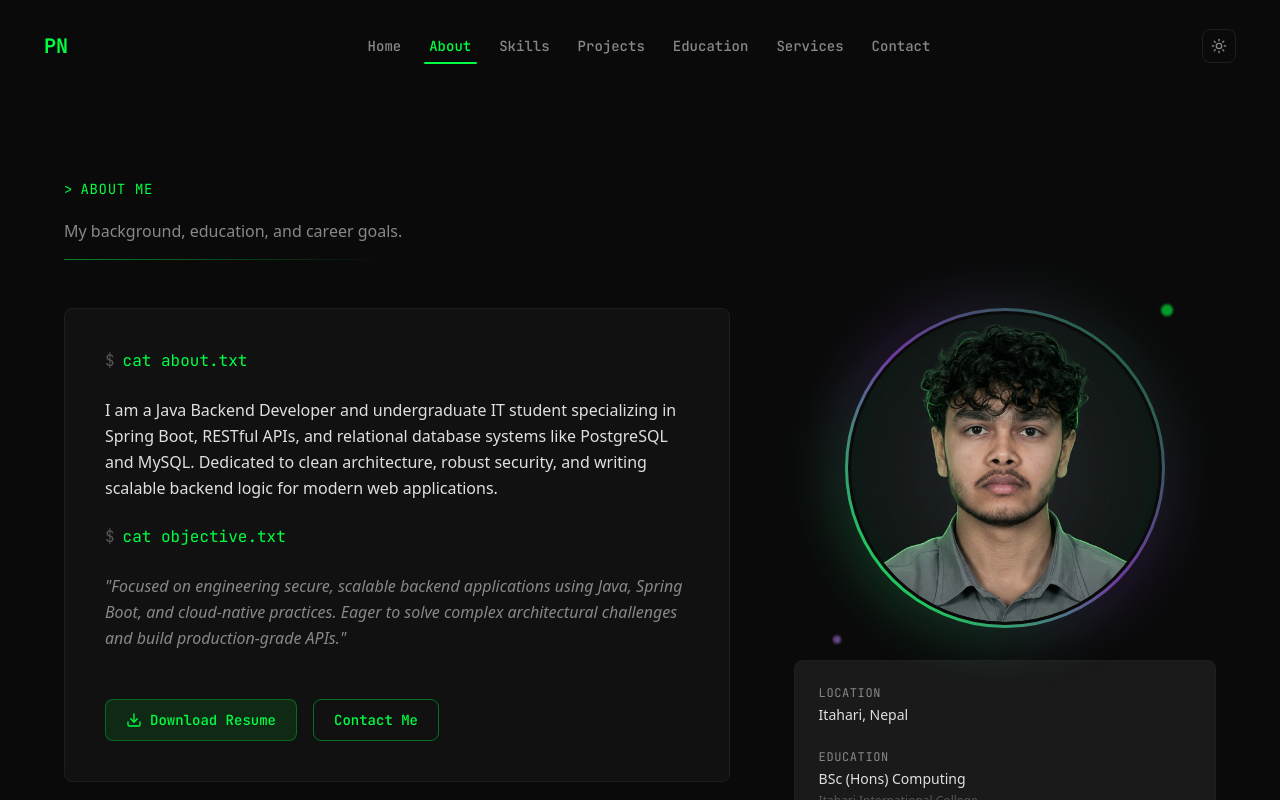
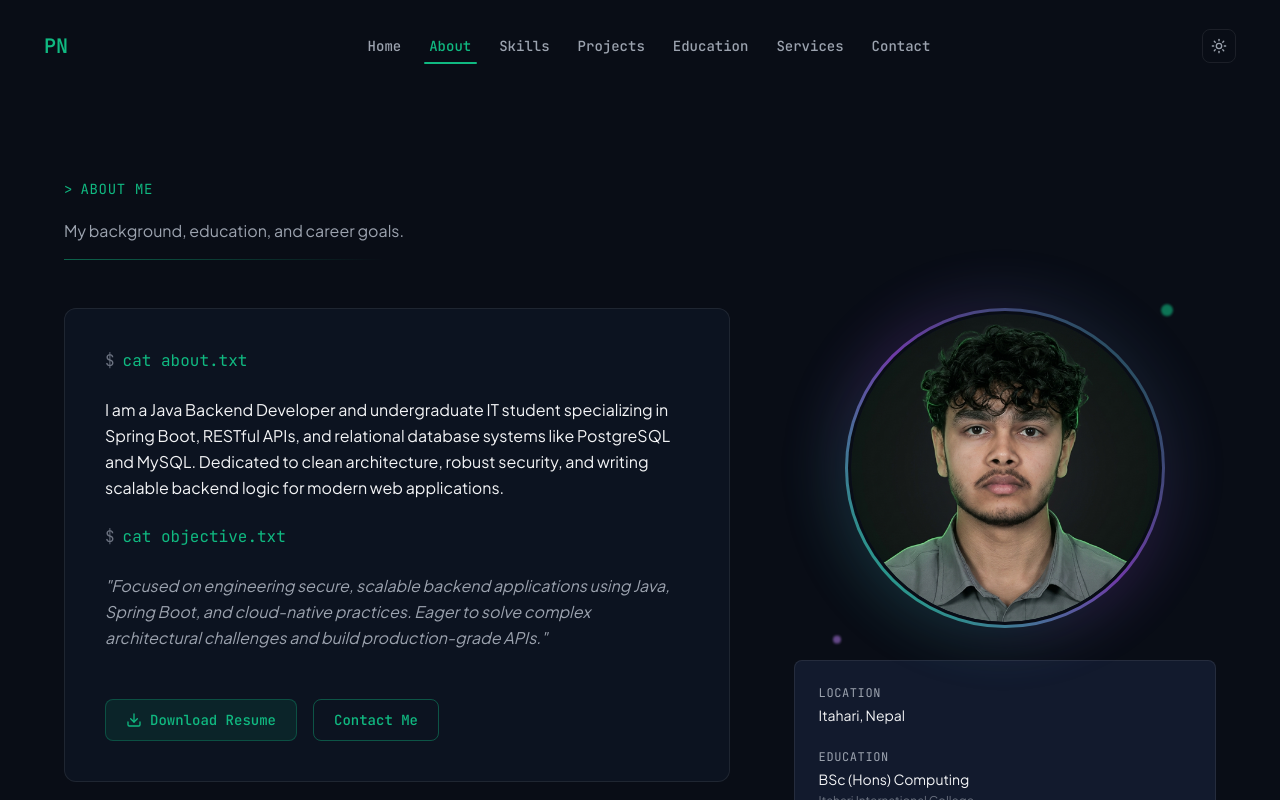
Before and after one commit to pra-neupane01/pralad-portfolio, a React (Vite) app in the folder portfolio-frontend/: page /about in a window 1280 px wide. Shown: the top 800 px of the page. Built offline with nearby package versions, Linux system fonts and the light colour scheme.

Commit message:
style: configure obsidian dark theme, fonts, and custom glowing glass system

```diff
--- a/portfolio-frontend/index.html
+++ b/portfolio-frontend/index.html
@@ -7,20 +7,15 @@
 
     <!-- SEO -->
     <title>Pralad Neupane | Java Backend Developer</title>
-    <meta name="description" content="Portfolio of Pralad Neupane, a Java Backend Developer and undergraduate IT student focused on Spring Boot, REST APIs, databases, and modern web technologies." />
+    <meta name="description" content="Portfolio of Pralad Neupane, a Java Backend Developer focusing on Spring Boot, REST APIs, databases, and clean scalable architecture." />
     <meta name="keywords" content="Pralad Neupane, Java Backend Developer, Spring Boot, REST API, PostgreSQL, MySQL, React, Nepal, Itahari, backend developer portfolio" />
     <meta name="author" content="Pralad Neupane" />
-
-    <!-- TODO: Update canonical URL when custom domain (.com.np) is configured -->
-    <!-- <link rel="canonical" href="https://yourdomain.com.np" /> -->
 
     <!-- Open Graph -->
     <meta property="og:title" content="Pralad Neupane | Java Backend Developer" />
     <meta property="og:description" content="Portfolio of Pralad Neupane — Java Backend Developer focused on Spring Boot, REST APIs, databases, and modern web technologies." />
     <meta property="og:image" content="/og-image.png" />
     <meta property="og:type" content="website" />
-    <!-- TODO: Update og:url when custom domain is configured -->
-    <!-- <meta property="og:url" content="https://yourdomain.com.np" /> -->
 
     <!-- Twitter Card -->
     <meta name="twitter:card" content="summary_large_image" />
@@ -31,9 +26,9 @@
     <!-- Preconnect for Google Fonts -->
     <link rel="preconnect" href="https://fonts.googleapis.com" />
     <link rel="preconnect" href="https://fonts.gstatic.com" crossorigin />
-    <link href="https://fonts.googleapis.com/css2?family=Inter:wght@300;400;500;600;700&family=JetBrains+Mono:wght@400;500;700&family=Space+Grotesk:wght@400;500;600;700&display=swap" rel="stylesheet" />
+    <link href="https://fonts.googleapis.com/css2?family=Inter:wght@300;400;500;600;700&family=JetBrains+Mono:wght@400;500;600&family=Plus+Jakarta+Sans:wght@400;500;600;700;800&family=Space+Grotesk:wght@400;500;600;700&display=swap" rel="stylesheet" />
   </head>
-  <body>
+  <body class="bg-[#090d16] text-slate-100 antialiased selection:bg-emerald-500/20 selection:text-emerald-300">
     <div id="root"></div>
     <script type="module" src="/src/main.jsx"></script>
   </body>
--- a/portfolio-frontend/src/index.css
+++ b/portfolio-frontend/src/index.css
@@ -1,4 +1,4 @@
-@import url('https://fonts.googleapis.com/css2?family=Inter:wght@300;400;500;600;700&family=JetBrains+Mono:wght@400;500;700&family=Space+Grotesk:wght@400;500;600;700&display=swap');
+@import url('https://fonts.googleapis.com/css2?family=Inter:wght@300;400;500;600;700&family=JetBrains+Mono:wght@400;500;600&family=Plus+Jakarta+Sans:wght@400;500;600;700;800&family=Space+Grotesk:wght@400;500;600;700&display=swap');
 
 @tailwind base;
 @tailwind components;
@@ -6,155 +6,89 @@
 
 /* ========== Base Styles ========== */
 * {
-  @apply antialiased;
+  @apply antialiased box-border;
 }
 
 html {
   scroll-behavior: smooth;
+  background-color: #090d16;
 }
 
-/* Dark mode (default) */
-html.dark {
-  background-color: #0a0a0a;
+body {
+  @apply bg-[#090d16] text-slate-100 font-sans;
+  overflow-x: hidden;
+  min-height: 100vh;
 }
 
-html.dark body {
-  @apply bg-terminal-bg text-terminal-text;
-  overflow-x: hidden;
+/* ========== Grid Ambient Background ========== */
+.grid-bg {
+  background-image:
+    linear-gradient(rgba(255, 255, 255, 0.02) 1px, transparent 1px),
+    linear-gradient(90deg, rgba(255, 255, 255, 0.02) 1px, transparent 1px);
+  background-size: 60px 60px;
 }
 
-/* Light mode */
-html:not(.dark) {
-  background-color: #f5f5f0;
+/* ========== Obsidian Card Styles ========== */
+.terminal-card, .obsidian-card {
+  @apply bg-[#0e1422]/90 backdrop-blur-xl border border-white/[0.08] rounded-xl transition-all duration-300;
 }
 
-html:not(.dark) body {
-  @apply bg-light-bg text-light-text;
-  overflow-x: hidden;
-}
-
-/* ========== Grid Background ========== */
-.grid-bg {
-  background-image:
-    linear-gradient(rgba(0, 255, 65, 0.03) 1px, transparent 1px),
-    linear-gradient(90deg, rgba(0, 255, 65, 0.03) 1px, transparent 1px);
-  background-size: 50px 50px;
-}
-
-html:not(.dark) .grid-bg {
-  background-image:
-    linear-gradient(rgba(0, 100, 30, 0.04) 1px, transparent 1px),
-    linear-gradient(90deg, rgba(0, 100, 30, 0.04) 1px, transparent 1px);
-  background-size: 50px 50px;
-}
-
-/* ========== Terminal Card Styles ========== */
-.terminal-card {
-  @apply bg-terminal-surface border border-terminal-border rounded-lg transition-all duration-300;
-}
-
-.terminal-card:hover {
-  @apply border-terminal-green/30;
-  box-shadow: 0 0 20px rgba(0, 255, 65, 0.05);
-}
-
-html:not(.dark) .terminal-card {
-  @apply bg-light-surface border-light-border;
-}
-
-html:not(.dark) .terminal-card:hover {
-  @apply border-terminal-greenDark/40;
-  box-shadow: 0 4px 20px rgba(0, 0, 0, 0.08);
+.terminal-card:hover, .obsidian-card:hover {
+  @apply border-emerald-500/30 -translate-y-1;
+  box-shadow: 0 10px 30px -10px rgba(16, 185, 129, 0.15);
 }
 
 /* ========== Glass Panel ========== */
 .glass-panel {
-  @apply bg-terminal-surface/80 backdrop-blur-xl border border-terminal-border;
+  @apply bg-[#090d16]/80 backdrop-blur-xl border border-white/[0.08];
 }
 
-html:not(.dark) .glass-panel {
-  @apply bg-light-surface/90 backdrop-blur-xl border-light-border;
-}
-
-/* ========== Green Glow Effect ========== */
+/* ========== Glow Effects ========== */
 .green-glow {
-  box-shadow: 0 0 15px rgba(0, 255, 65, 0.1), 0 0 30px rgba(0, 255, 65, 0.05);
+  box-shadow: 0 0 25px rgba(16, 185, 129, 0.2);
 }
 
 .green-glow-text {
-  text-shadow: 0 0 10px rgba(0, 255, 65, 0.3);
+  text-shadow: 0 0 15px rgba(16, 185, 129, 0.4);
 }
 
 /* ========== Scrollbar ========== */
 ::-webkit-scrollbar {
-  width: 6px;
+  width: 7px;
 }
 
 ::-webkit-scrollbar-track {
-  background: #0a0a0a;
-}
-
-html:not(.dark) ::-webkit-scrollbar-track {
-  background: #f5f5f0;
+  background: #090d16;
 }
 
 ::-webkit-scrollbar-thumb {
-  background: rgba(0, 255, 65, 0.2);
-  border-radius: 3px;
+  background: rgba(255, 255, 255, 0.12);
+  border-radius: 4px;
 }
 
 ::-webkit-scrollbar-thumb:hover {
-  background: rgba(0, 255, 65, 0.4);
-}
-
-html:not(.dark) ::-webkit-scrollbar-thumb {
-  background: rgba(0, 150, 50, 0.3);
+  background: rgba(16, 185, 129, 0.4);
 }
 
 /* ========== Text Selection ========== */
 ::selection {
-  background-color: rgba(0, 255, 65, 0.2);
-  color: #fff;
+  background-color: rgba(16, 185, 129, 0.25);
+  color: #6ee7b7;
 }
 
-html:not(.dark) ::selection {
-  background-color: rgba(0, 180, 50, 0.2);
-  color: #000;
-}
-
-/* ========== Form Inputs (Dark) ========== */
-html.dark input,
-html.dark textarea,
-html.dark select {
-  @apply bg-terminal-surface border border-terminal-border rounded-lg px-4 py-3 text-terminal-text placeholder-terminal-textDim;
-  @apply focus:outline-none focus:border-terminal-green/50 focus:ring-1 focus:ring-terminal-green/30 transition-all;
-}
-
-/* Form Inputs (Light) */
-html:not(.dark) input,
-html:not(.dark) textarea,
-html:not(.dark) select {
-  @apply bg-light-surface border border-light-border rounded-lg px-4 py-3 text-light-text placeholder-light-textMuted;
-  @apply focus:outline-none focus:border-terminal-greenDark/50 focus:ring-1 focus:ring-terminal-greenDark/30 transition-all;
-}
-
-/* ========== Terminal Cursor ========== */
-.terminal-cursor {
-  @apply inline-block w-2.5 h-5 bg-terminal-green animate-blink ml-0.5;
-  vertical-align: text-bottom;
+/* ========== Form Inputs ========== */
+input, textarea, select {
+  @apply bg-[#0e1422] border border-white/[0.1] rounded-xl px-4 py-3 text-slate-100 placeholder-slate-500;
+  @apply focus:outline-none focus:border-emerald-500/50 focus:ring-1 focus:ring-emerald-500/30 transition-all;
 }
 
 /* ========== Tech Badge ========== */
 .tech-badge {
   @apply inline-flex items-center px-2.5 py-1 text-xs font-mono rounded-md;
-  @apply bg-terminal-green/10 text-terminal-green border border-terminal-green/20;
-}
-
-html:not(.dark) .tech-badge {
-  @apply bg-terminal-greenDark/10 text-terminal-greenDark border-terminal-greenDark/20;
+  @apply bg-emerald-500/10 text-emerald-400 border border-emerald-500/20;
 }
 
 /* ========== Page Transition ========== */
 .page-transition {
-  @apply min-h-screen;
+  @apply min-h-[calc(100vh-6rem)];
 }
--- a/portfolio-frontend/tailwind.config.js
+++ b/portfolio-frontend/tailwind.config.js
@@ -8,42 +8,60 @@ export default {
   theme: {
     extend: {
       colors: {
+        obsidian: {
+          950: '#060911',
+          900: '#090d16',
+          850: '#0e1422',
+          800: '#121a2d',
+          700: '#1a243b',
+          border: 'rgba(255, 255, 255, 0.08)',
+          borderHover: 'rgba(16, 185, 129, 0.3)',
+        },
+        emerald: {
+          accent: '#10b981',
+          glow: 'rgba(16, 185, 129, 0.15)',
+        },
+        cyan: {
+          accent: '#06b6d4',
+        },
         terminal: {
-          bg: '#0a0a0a',
-          surface: '#111111',
-          surfaceLight: '#1a1a1a',
-          border: '#1e1e1e',
-          borderLight: '#2a2a2a',
-          green: '#00FF41',
-          greenDim: '#00cc33',
-          greenDark: '#00991a',
-          greenGlow: 'rgba(0, 255, 65, 0.15)',
-          text: '#e0e0e0',
-          textMuted: '#888888',
-          textDim: '#555555',
+          bg: '#090d16',
+          surface: '#0e1422',
+          surfaceLight: '#121a2d',
+          border: 'rgba(255, 255, 255, 0.08)',
+          borderLight: 'rgba(255, 255, 255, 0.12)',
+          green: '#10b981',
+          greenDim: '#059669',
+          greenDark: '#047857',
+          greenGlow: 'rgba(16, 185, 129, 0.15)',
+          text: '#f3f4f6',
+          textMuted: '#9ca3af',
+          textDim: '#6b7280',
         },
         light: {
-          bg: '#f5f5f0',
+          bg: '#f8fafc',
           surface: '#ffffff',
-          surfaceAlt: '#eaeae5',
-          border: '#d4d4cc',
-          text: '#1a1a1a',
-          textMuted: '#555555',
+          surfaceAlt: '#f1f5f9',
+          border: '#e2e8f0',
+          text: '#0f172a',
+          textMuted: '#475569',
         }
       },
       fontFamily: {
-        'display': ['Space Grotesk', 'sans-serif'],
+        'display': ['Space Grotesk', 'Plus Jakarta Sans', 'sans-serif'],
+        'sans': ['Plus Jakarta Sans', 'Inter', 'sans-serif'],
         'body': ['Inter', 'sans-serif'],
         'mono': ['JetBrains Mono', 'monospace'],
       },
+      boxShadow: {
+        'emerald-glow': '0 0 25px -5px rgba(16, 185, 129, 0.25)',
+        'cyan-glow': '0 0 25px -5px rgba(6, 182, 212, 0.25)',
+        'glass': '0 8px 32px 0 rgba(0, 0, 0, 0.37)',
+      },
       animation: {
         'blink': 'blink 1s step-end infinite',
-        'glow-pulse': 'glow-pulse 3s ease-in-out infinite',
-        'scan': 'scan 8s linear infinite',
+        'glow-pulse': 'glow-pulse 4s ease-in-out infinite',
         'float': 'float 6s ease-in-out infinite',
-        'fade-in': 'fade-in 0.5s ease-out',
-        'slide-up': 'slide-up 0.5s ease-out',
-        'typing': 'typing 3.5s steps(30, end)',
       },
       keyframes: {
         'blink': {
@@ -51,35 +69,13 @@ export default {
           '50%': { opacity: 0 },
         },
         'glow-pulse': {
-          '0%, 100%': { boxShadow: '0 0 5px rgba(0, 255, 65, 0.1)' },
-          '50%': { boxShadow: '0 0 20px rgba(0, 255, 65, 0.2)' },
-        },
-        'scan': {
-          '0%': { transform: 'translateY(-100%)' },
-          '100%': { transform: 'translateY(100%)' },
+          '0%, 100%': { boxShadow: '0 0 15px rgba(16, 185, 129, 0.15)' },
+          '50%': { boxShadow: '0 0 30px rgba(16, 185, 129, 0.3)' },
         },
         'float': {
           '0%, 100%': { transform: 'translateY(0)' },
           '50%': { transform: 'translateY(-10px)' },
         },
-        'fade-in': {
-          '0%': { opacity: 0 },
-          '100%': { opacity: 1 },
-        },
-        'slide-up': {
-          '0%': { opacity: 0, transform: 'translateY(20px)' },
-          '100%': { opacity: 1, transform: 'translateY(0)' },
-        },
-        'typing': {
-          '0%': { width: 0 },
-          '100%': { width: '100%' },
-        },
-      },
-      backgroundImage: {
-        'grid-pattern': 'linear-gradient(rgba(0, 255, 65, 0.03) 1px, transparent 1px), linear-gradient(90deg, rgba(0, 255, 65, 0.03) 1px, transparent 1px)',
-      },
-      backgroundSize: {
-        'grid': '50px 50px',
       },
     },
   },
```
